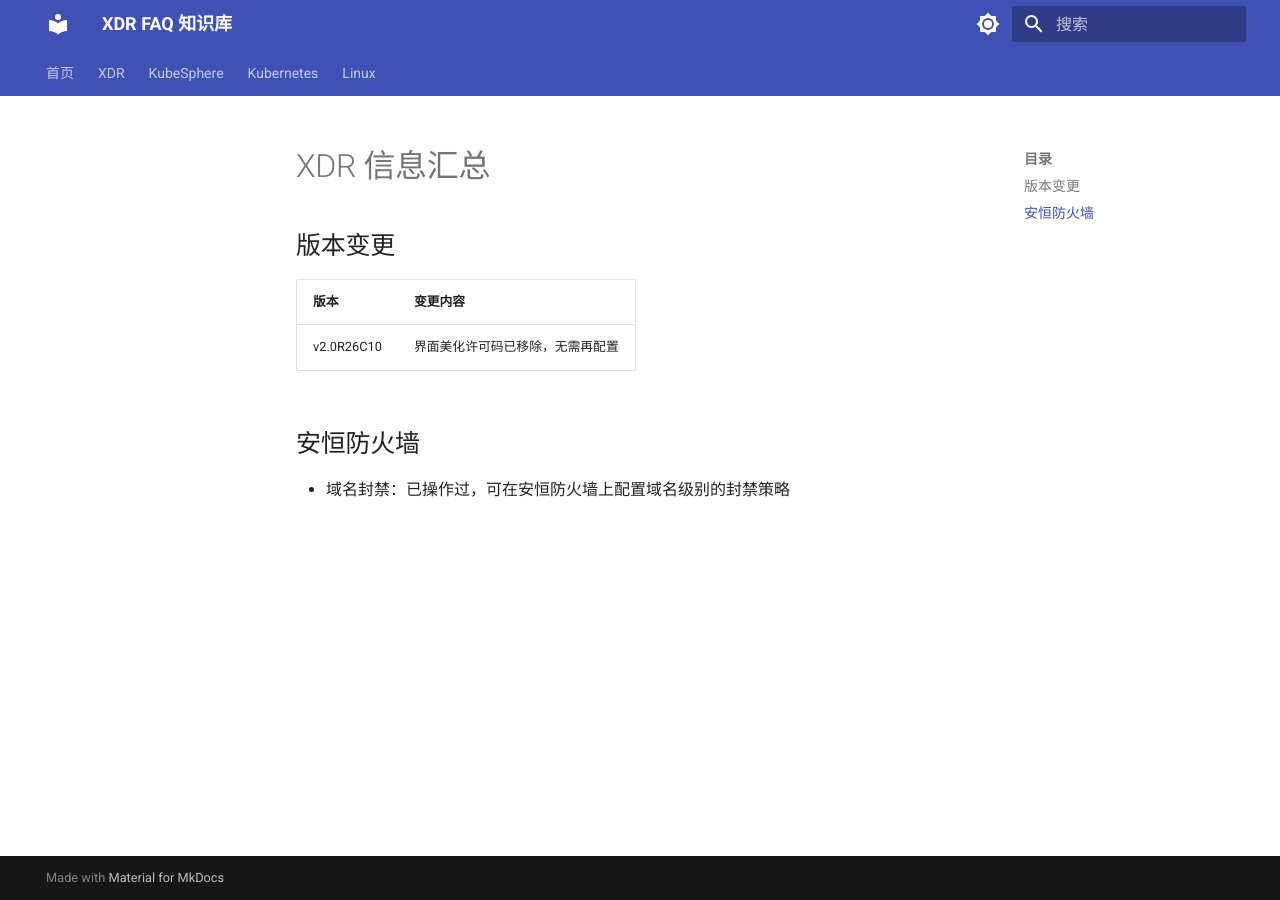
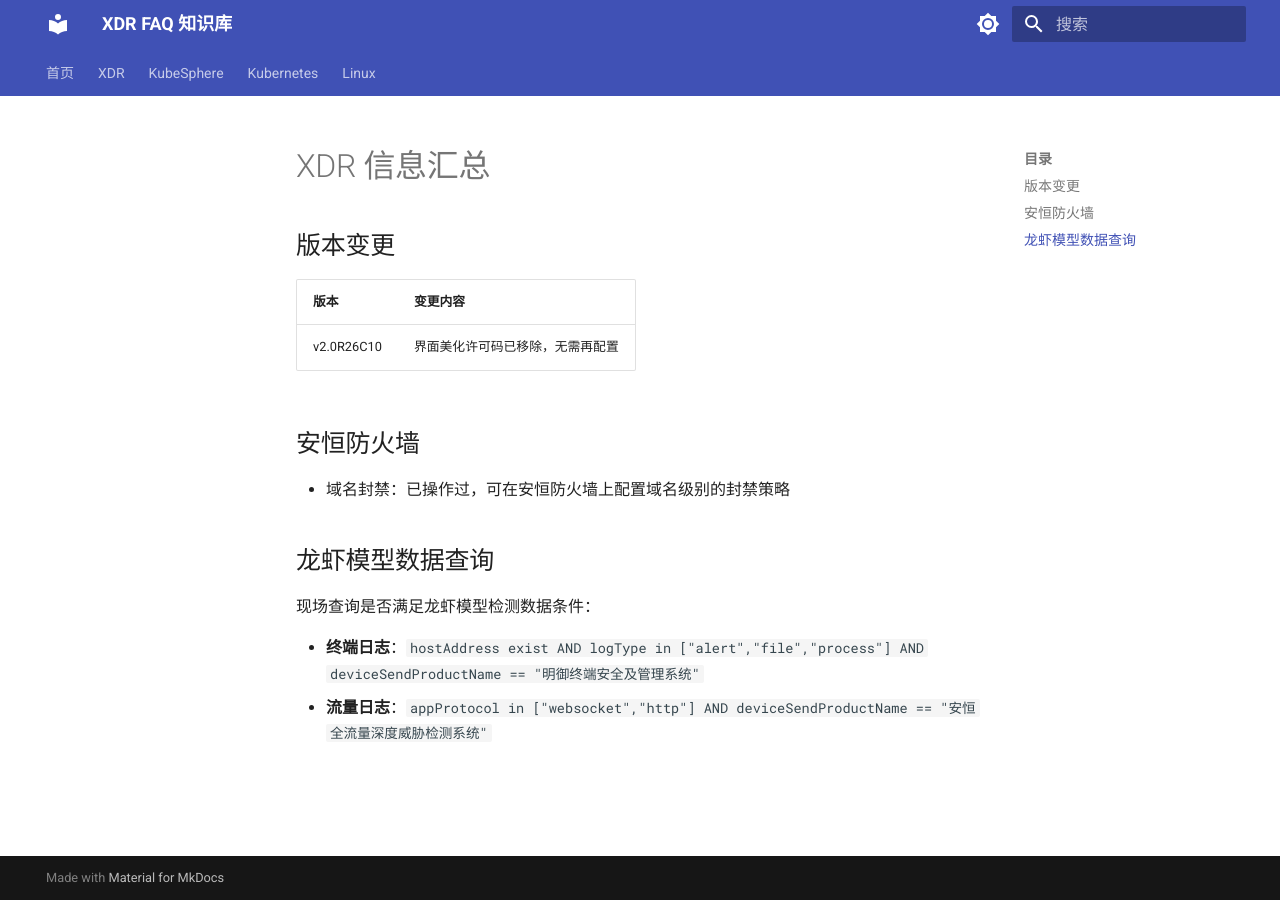
Before and after one commit to hoodli/xdrfaq, an MkDocs documentation site: the page built from docs/xdr/XDR-信息汇总.md, in a window 1280 px wide. Built offline with MkDocs 1.6.1 and Material for MkDocs 9.7.7, drawn with Linux system fonts in a browser that asks for light colours.

Commit message:
docs: 新增龙虾模型数据查询条件

```diff
--- a/docs/xdr/XDR-信息汇总.md
+++ b/docs/xdr/XDR-信息汇总.md
@@ -17,3 +17,10 @@
 ## 安恒防火墙
 
 - 域名封禁：已操作过，可在安恒防火墙上配置域名级别的封禁策略
+
+## 龙虾模型数据查询
+
+现场查询是否满足龙虾模型检测数据条件：
+
+- **终端日志**：`hostAddress exist AND logType in ["alert","file","process"] AND deviceSendProductName == "明御终端安全及管理系统"`
+- **流量日志**：`appProtocol in ["websocket","http"] AND deviceSendProductName == "安恒全流量深度威胁检测系统"`
```
